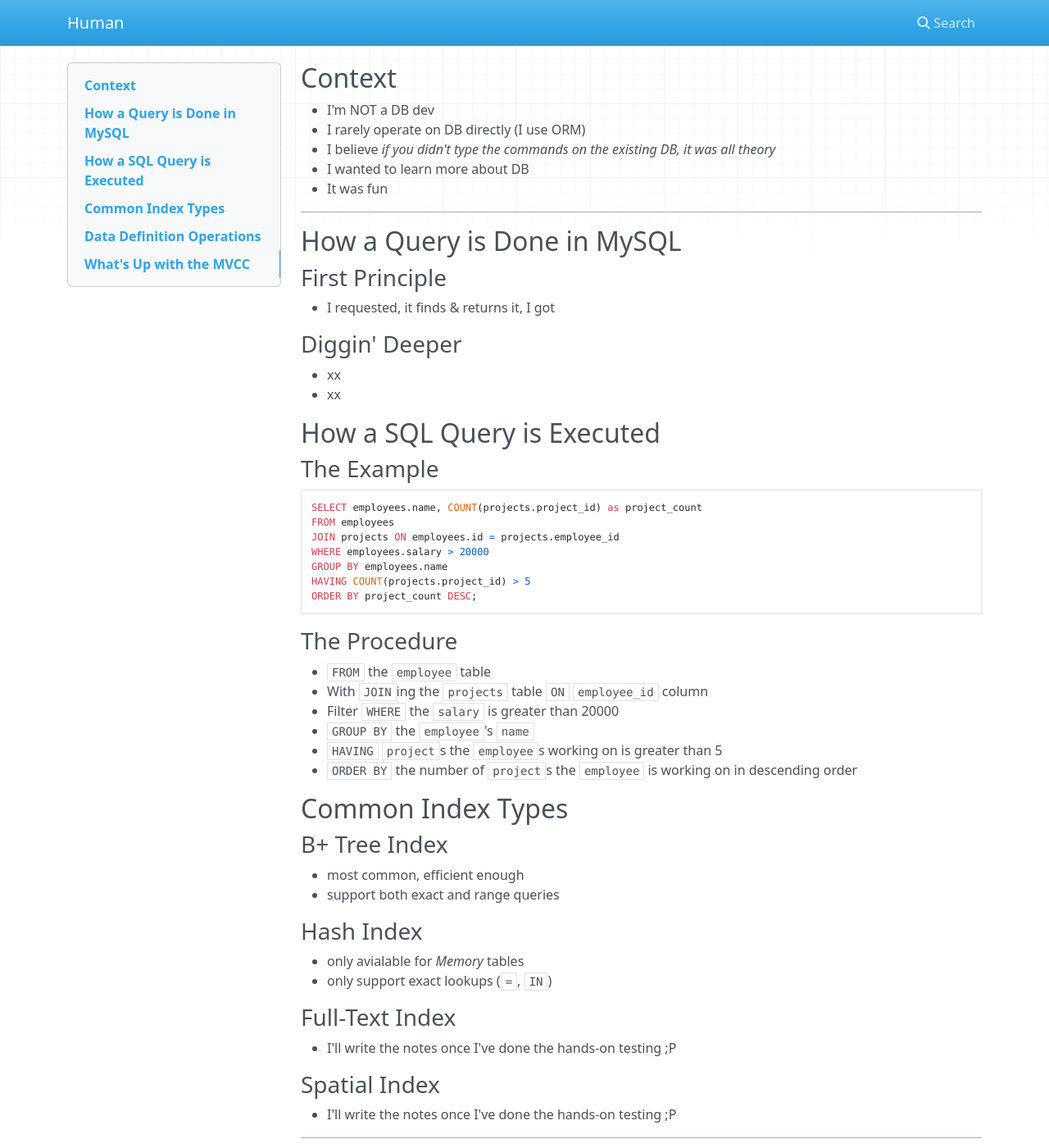
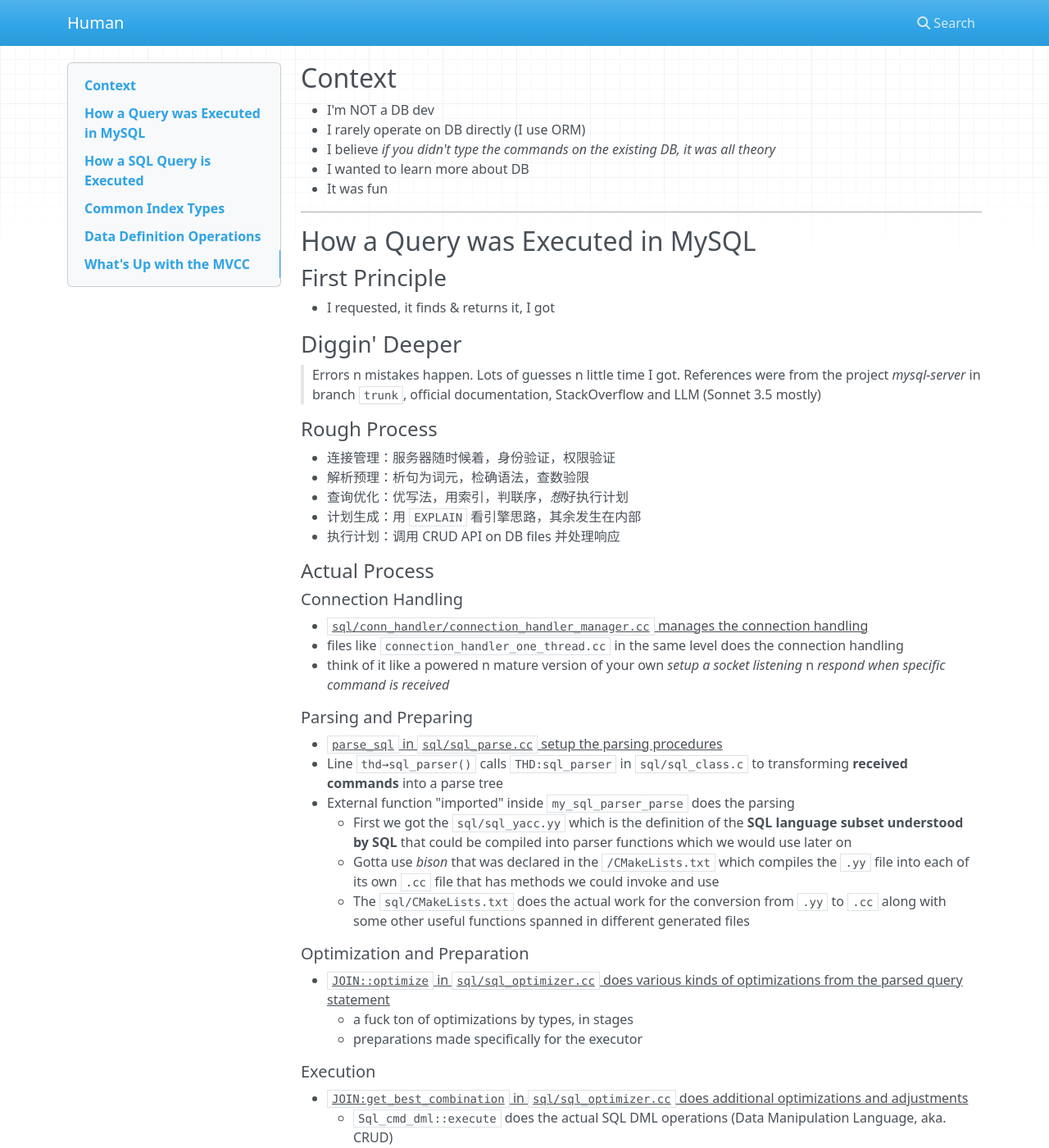
Before and after one commit to codingEzio/codingEzio.github.io, an MkDocs documentation site: the page built from docs/hands-on/core-database.md, in a window 1280 px wide and 1400 px high. Shown: the whole window at 82% size. Built offline with MkDocs 1.6.1, drawn with Linux system fonts in a browser that asks for light colours; nearby versions of some CDN libraries; some of the changed text lies outside the part shown.

Commit message:
feat: New notes dissecting the procedures for how a query was done in MySQL

```diff
--- a/docs/hands-on/core-database.md
+++ b/docs/hands-on/core-database.md
@@ -9,7 +9,7 @@
 
 -----
 
-## How a Query is Done in MySQL
+## How a Query was Executed in MySQL
 
 ### First Principle
 
@@ -17,8 +17,44 @@
 
 ### Diggin' Deeper
 
-- xx
-- xx
+> Errors n mistakes happen. Lots of guesses n little time I got. References were from the project *mysql-server* in branch `trunk`, official documentation, StackOverflow and LLM (Sonnet 3.5 mostly)
+
+#### Rough Process
+
+- 连接管理：服务器随时候着，身份验证，权限验证
+- 解析预理：析句为词元，检确语法，查数验限
+- 查询优化：优写法，用索引，判联序，*想*好执行计划
+- 计划生成：用 `EXPLAIN` 看引擎思路，其余发生在内部
+- 执行计划：调用 CRUD API on DB files 并处理响应
+
+#### Actual Process
+
+##### Connection Handling
+
+- <u>`sql/conn_handler/connection_handler_manager.cc` manages the connection handling</u>
+- files like `connection_handler_one_thread.cc`  in the same level does the connection handling
+- think of it like a powered n mature version of your own *setup a socket listening*  n *respond when specific command is received*
+
+##### Parsing and Preparing
+
+- <u>`parse_sql`  in `sql/sql_parse.cc` setup the parsing procedures</u>
+- Line `thd→sql_parser()`  calls `THD:sql_parser`  in `sql/sql_class.c`  to transforming **received commands** into a parse tree
+- External function "imported" inside `my_sql_parser_parse` does the parsing
+    - First we got the `sql/sql_yacc.yy` which is the definition of the **SQL language subset understood by SQL** that could be compiled into parser functions which we would use later on
+    - Gotta use *bison* that was declared in the `/CMakeLists.txt` which compiles the `.yy` file into each of its own `.cc` file that has methods we could invoke and use
+    - The `sql/CMakeLists.txt` does the actual work for the conversion from `.yy` to `.cc` along with some other useful functions spanned in different generated files
+
+##### Optimization and Preparation
+
+- <u>`JOIN::optimize` in `sql/sql_optimizer.cc` does various kinds of optimizations from the parsed query statement</u>
+    - a fuck ton of optimizations by types, in stages
+    - preparations made specifically for the executor
+
+##### Execution
+
+- <u>`JOIN:get_best_combination` in `sql/sql_optimizer.cc` does additional optimizations and adjustments</u>
+    - `Sql_cmd_dml::execute` does the actual SQL DML operations (Data Manipulation Language, aka. CRUD)
+    - Via the `RowIterator` in `sql/iterators/row_iterator.h`to do something about the results you got from query execution
 
 ## How a SQL Query is Executed
 
```
